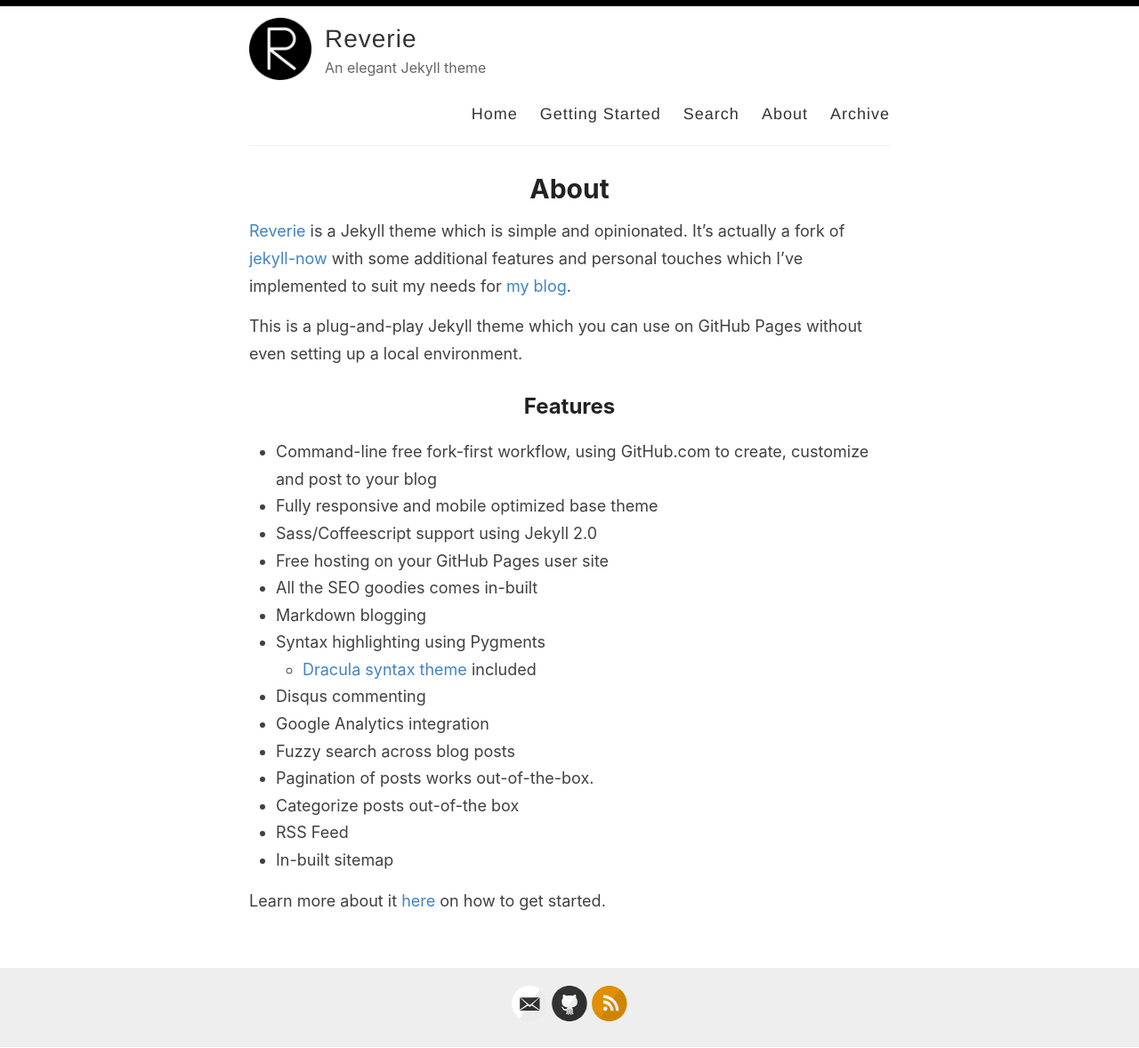
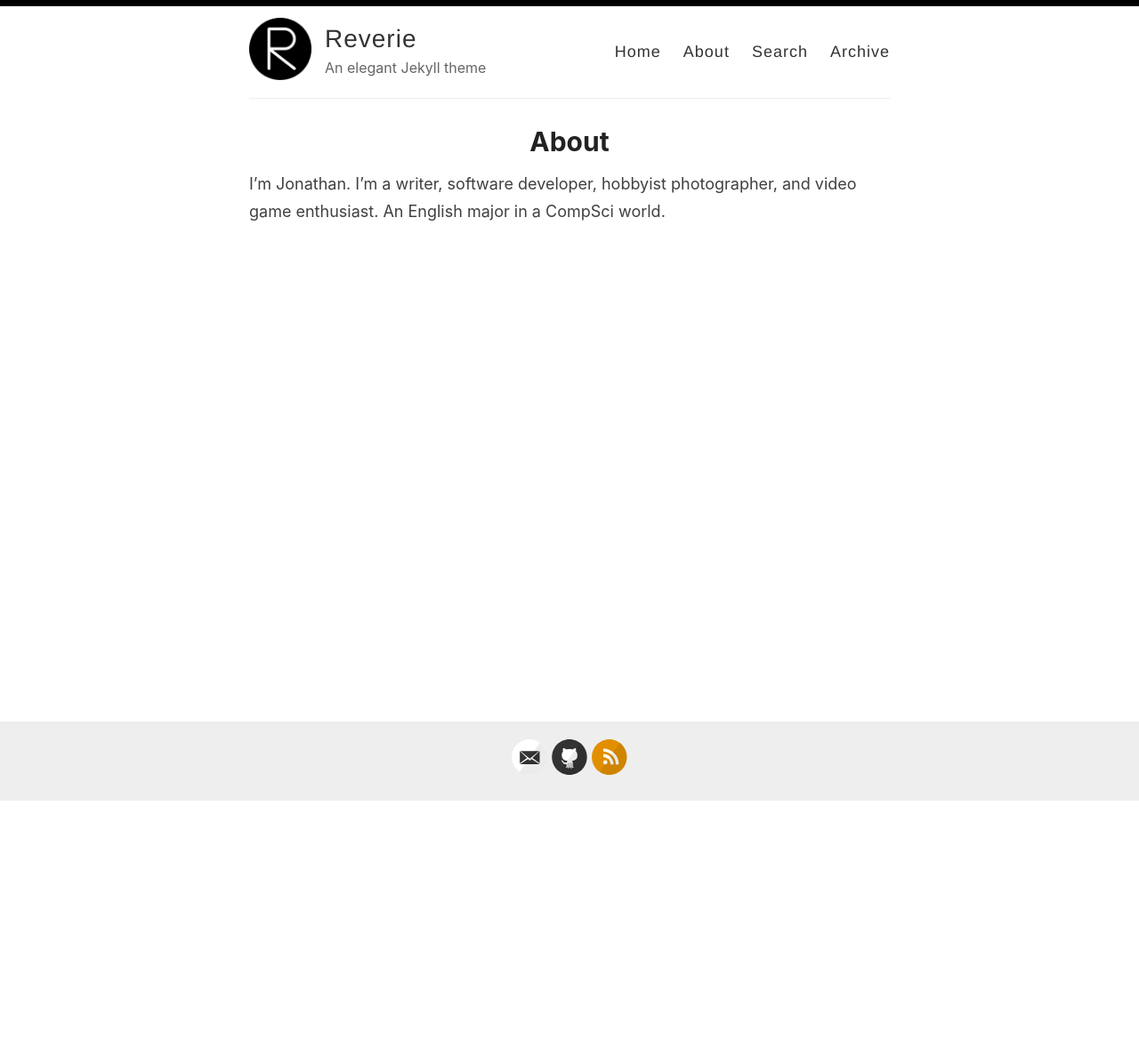
Before and after one commit to jmarkman/ProfessionalBlog, a Jekyll site: the page built from _pages/about.md, in a window 1280 px wide. Shown: the whole page at 89% size. Built offline with Jekyll 4.4.1, drawn with Linux system fonts in a browser that asks for light colours; after the commit the page ends 901 px from its top, so only the background shows below that.

Commit message:
Tweaking the theme fork to make it a bit more 'mine'

```diff
--- a/_layouts/default.html
+++ b/_layouts/default.html
@@ -29,9 +29,8 @@
 
             <nav>
               <a href="{{ site.baseurl }}/">Home</a>
-              <a href="{{ site.baseurl }}/getting-started">Getting Started</a>
+              <a href="{{ site.baseurl }}/about">About</a>
               <a href="{{ site.baseurl }}/search">Search</a>
-              <a href="{{ site.baseurl }}/about">About</a>
               <a href="{{ site.baseurl }}/archive">Archive</a>
             </nav>
           </header>
--- a/_pages/about.md
+++ b/_pages/about.md
@@ -4,26 +4,4 @@ title: About
 permalink: /about/
 ---
 
-[Reverie](https://github.com/amitmerchant1990/reverie) is a Jekyll theme which is simple and opinionated. It's actually a fork of [jekyll-now](https://github.com/barryclark/jekyll-now) with some additional features and personal touches which I've implemented to suit my needs for [my blog](https://www.amitmerchant.com).
-
-This is a plug-and-play Jekyll theme which you can use on GitHub Pages without even setting up a local environment.
-
-## Features
-
-- Command-line free fork-first workflow, using GitHub.com to create, customize and post to your blog
-- Fully responsive and mobile optimized base theme
-- Sass/Coffeescript support using Jekyll 2.0
-- Free hosting on your GitHub Pages user site
-- All the SEO goodies comes in-built
-- Markdown blogging
-- Syntax highlighting using Pygments
-    - [Dracula syntax theme](https://draculatheme.com/) included
-- Disqus commenting
-- Google Analytics integration
-- Fuzzy search across blog posts
-- Pagination of posts works out-of-the-box.
-- Categorize posts out-of-the box
-- RSS Feed
-- In-built sitemap
-
-Learn more about it [here](https://github.com/amitmerchant1990/reverie) on how to get started.
+I’m Jonathan. I’m a writer, software developer, hobbyist photographer, and video game enthusiast. An English major in a CompSci world.
```
Also changed, not shown: _pages/getting-started.md (deleted, +0 -51 lines), README.md, images/categories.png (deleted), images/galaxy.jpg (deleted), images/mobile-demo.png (deleted), images/reverie-demo.png (deleted), images/search.png (deleted).
